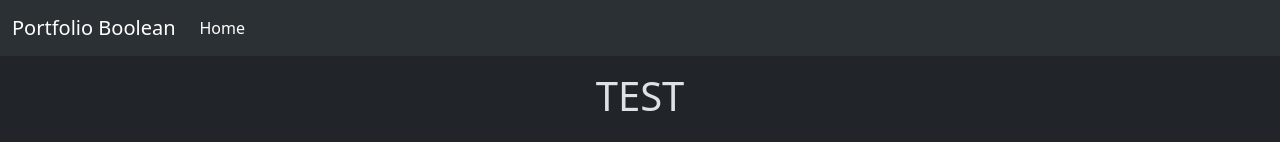
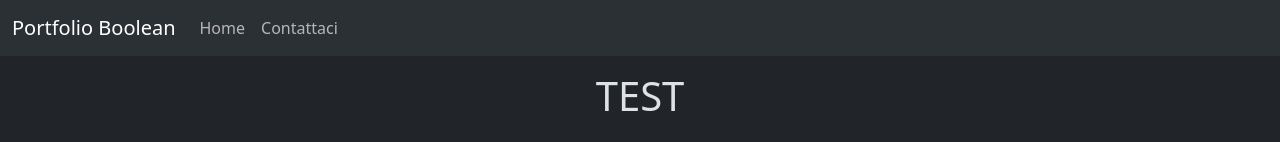
Before and after one commit to AndreaScaranari/vite-boolfolio, a Vue app: page / in a window 1280 px wide. Shown: the top 142 px of the page. Built offline with nearby package versions, Linux system fonts and the light colour scheme; no server answers.

Commit message:
header_paths

```diff
--- a/src/App.vue
+++ b/src/App.vue
@@ -12,8 +12,7 @@
 <template>
     <AppHeader />
     <main class="container">
-        <HomePage />
-        <!-- <ContactUsPage /> -->
+        <RouterView />
     </main>
 </template>
 
--- a/src/components/AppHeader.vue
+++ b/src/components/AppHeader.vue
@@ -16,7 +16,10 @@
                 <div class="collapse navbar-collapse" id="navbarNav">
                     <ul class="navbar-nav">
                         <li class="nav-item">
-                            <a class="nav-link active" aria-current="page" href="#">Home</a>
+                            <RouterLink class="nav-link" to="/">Home</RouterLink>
+                        </li>
+                        <li class="nav-item">
+                            <RouterLink class="nav-link" to="/contact-us">Contattaci</RouterLink>
                         </li>
                     </ul>
                 </div>
--- a/src/router/index.js
+++ b/src/router/index.js
@@ -9,6 +9,7 @@
     routes: [
         { path: '/', component: HomePage },
         { path: '/contact-us', component: ContactUsPage },
+        { path: '/:pathMatch(.*)*', redirect: '/' }
     ]
 });
 
```
